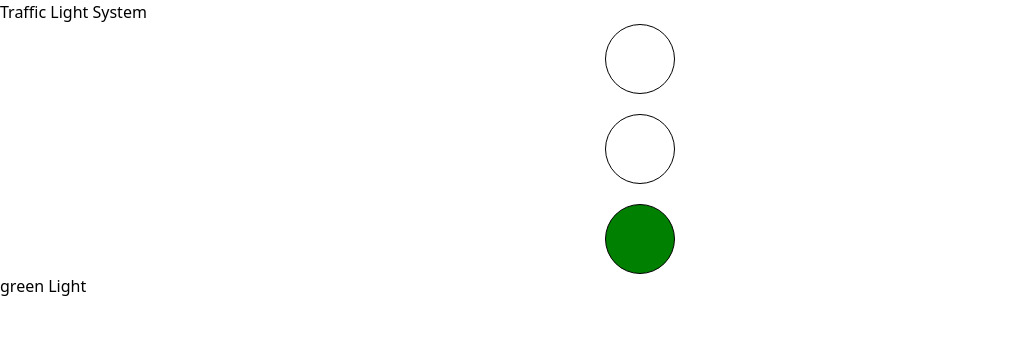
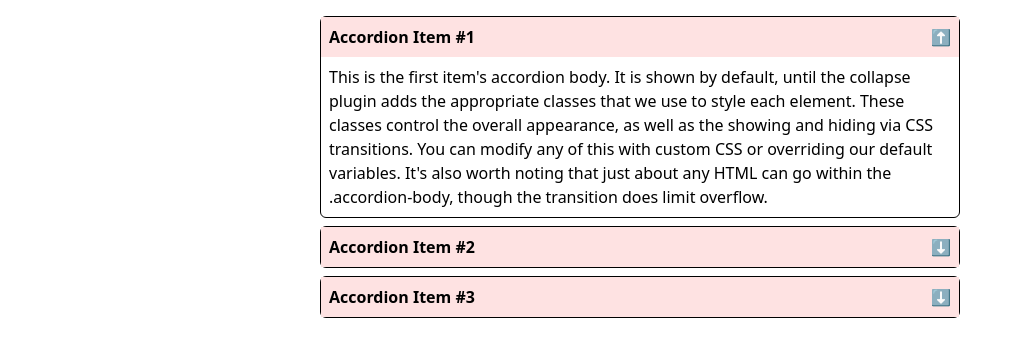
Before and after one commit to sdupadhyay/React-Coding-Questions, a React (Vite) app: page / in a window 1280 px wide. Shown: the top 356 px of the page, without its empty margins (0-1023 px from the left). Built offline with nearby package versions, Linux system fonts and the light colour scheme.

Commit message:
Accordion Component With multiple features completed

```diff
--- a/src/App.jsx
+++ b/src/App.jsx
@@ -2,12 +2,14 @@ import React from "react";
 import Box from "./questons/Box";
 import { ShoppingCart } from "./questons/ShoppingCart";
 import { TrafficLightSystem } from "./questons/TrafficLightSystem";
+import {  AccordionComponent } from "./questons/AccordionComponent";
 function App() {
   return (
     <>
       {/* <Box /> */}
        {/* <ShoppingCart/> */}
-       <TrafficLightSystem/>
+       {/* <TrafficLightSystem/> */}
+       <AccordionComponent/>
     </>
   );
 }
--- /dev/null
+++ b/src/questons/AccordionComponent.jsx
@@ -0,0 +1,57 @@
+import { useState } from "react";
+
+export const AccordionComponent = ({ isCollaspable = false }) => {
+  const data = [
+    {
+      title: "Accordion Item #1",
+      body: "This is the first item's accordion body. It is shown by default, until the collapse plugin adds the appropriate classes that we use to style each element. These classes control the overall appearance, as well as the showing and hiding via CSS transitions. You can modify any of this with custom CSS or overriding our default variables. It's also worth noting that just about any HTML can go within the .accordion-body, though the transition does limit overflow.",
+    },
+    {
+      title: "Accordion Item #2",
+      body: "This is the first item's accordion body. It is shown by default, until the collapse plugin adds the appropriate classes that we use to style each element. These classes control the overall appearance, as well as the showing and hiding via CSS transitions. You can modify any of this with custom CSS or overriding our default variables. It's also worth noting that just about any HTML can go within the .accordion-body, though the transition does limit overflow.",
+    },
+    {
+      title: "Accordion Item #3",
+      body: "This is the first item's accordion body. It is shown by default, until the collapse plugin adds the appropriate classes that we use to style each element. These classes control the overall appearance, as well as the showing and hiding via CSS transitions. You can modify any of this with custom CSS or overriding our default variables. It's also worth noting that just about any HTML can go within the .accordion-body, though the transition does limit overflow.",
+    },
+  ];
+  const [activeIndex, setActiveIndex] = useState(isCollaspable ? [] : 0);
+  return (
+    <>
+      <div className="w-[50%] m-auto mt-4">
+        {data?.map((ele, ind) => (
+          <Accordion
+            {...ele}
+            key={ind}
+            ind={ind}
+            isOpened={
+              isCollaspable ? activeIndex?.includes(ind) : ind == activeIndex
+            }
+            setIsOpen={(ind) => {
+              if (isCollaspable) {
+                activeIndex.includes(ind)
+                  ? setActiveIndex((pre) => pre?.filter((ele) => ele != ind))
+                  : setActiveIndex([...activeIndex, ind]);
+              } else setActiveIndex((pre) => (pre == ind ? null : ind));
+            }}
+          />
+        ))}
+      </div>
+    </>
+  );
+};
+
+const Accordion = ({ title, body, isOpened, setIsOpen, ind }) => {
+  return (
+    <div className="border border-black rounded-md mt-2">
+      <div
+        onClick={() => setIsOpen(ind)}
+        className="font-bold p-2 bg-red-100 flex justify-between cursor-pointer"
+      >
+        <span>{title}</span>
+        <span> {isOpened ? "⬆️" : "⬇️"}</span>
+      </div>
+      {isOpened ? <div className="p-2">{body}</div> : null}
+    </div>
+  );
+};
```
